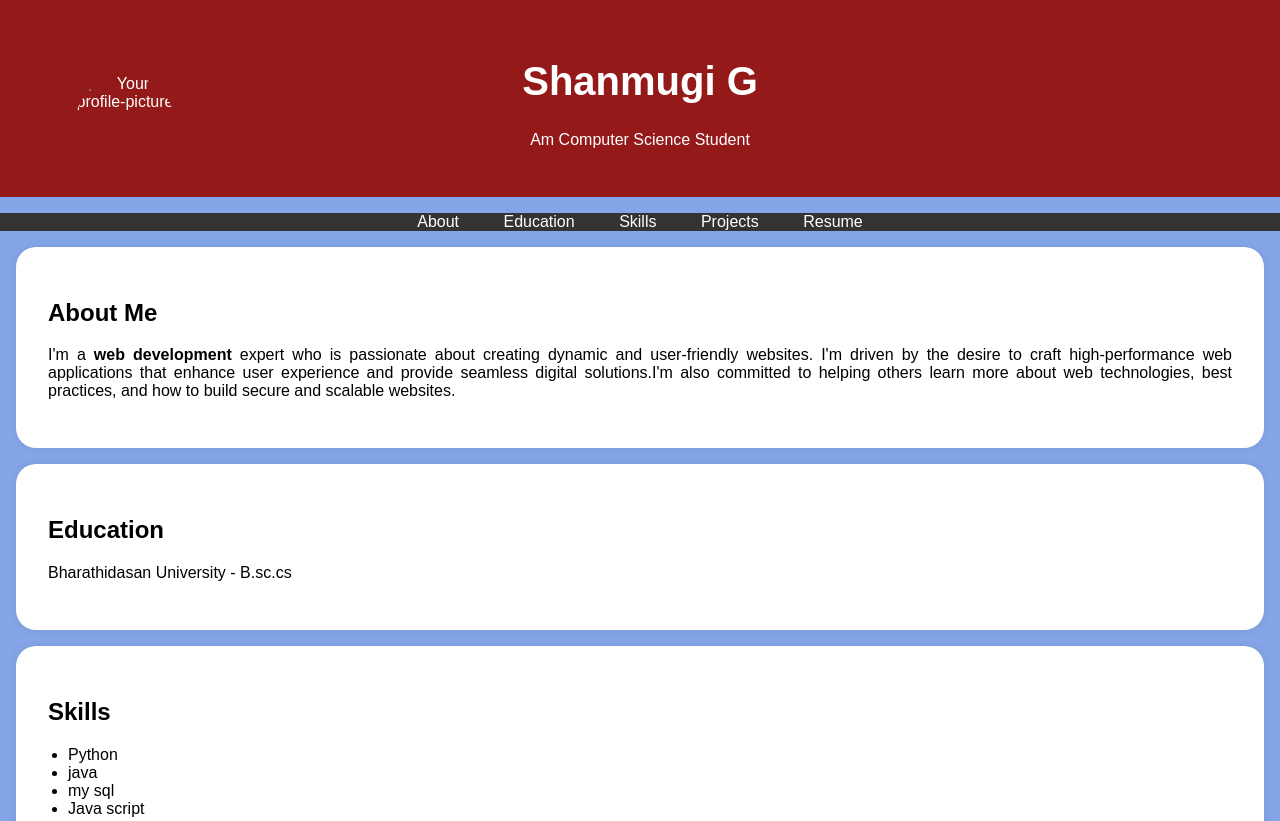
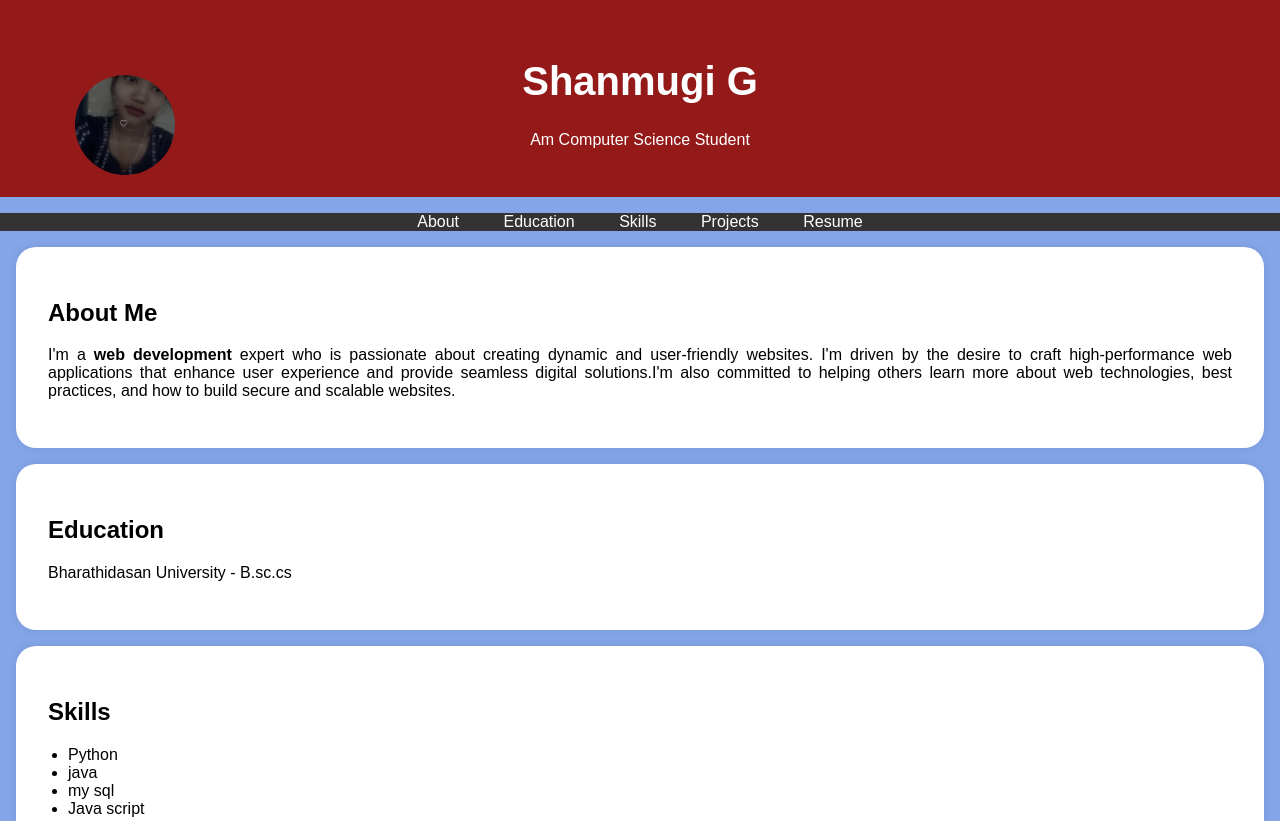
Before and after one commit to Sandy28-06/Digital--portfolio-, a plain HTML site: page index.html in a window 1280 px wide. Shown: the top 821 px of the page. Drawn offline with Linux system fonts and the light colour scheme.

Commit message:
Update index.html

```diff
--- a/index.html
+++ b/index.html
@@ -95,7 +95,7 @@
     <header>
         <div class="header-content">
             <!-- Add your profile picture here -->
-            <img src="IMG-20250323-WA0012.jpg.jpg" alt="Your profile-picture" class="profile-picture">
+            <img src="IMG-20250323-WA0012.jpg" alt="Your profile-picture" class="profile-picture">
             <h1>Shanmugi G</h1>
             <p>Am Computer Science Student</p>
         </div>
```
